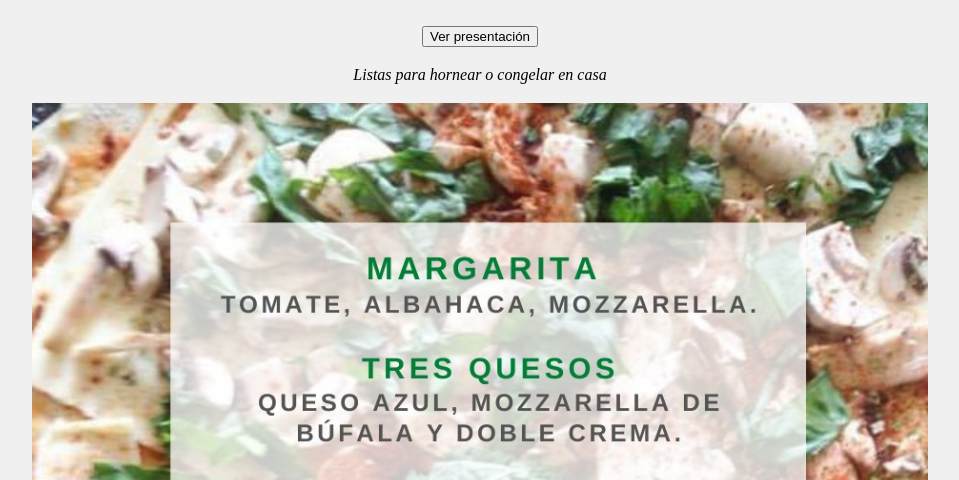
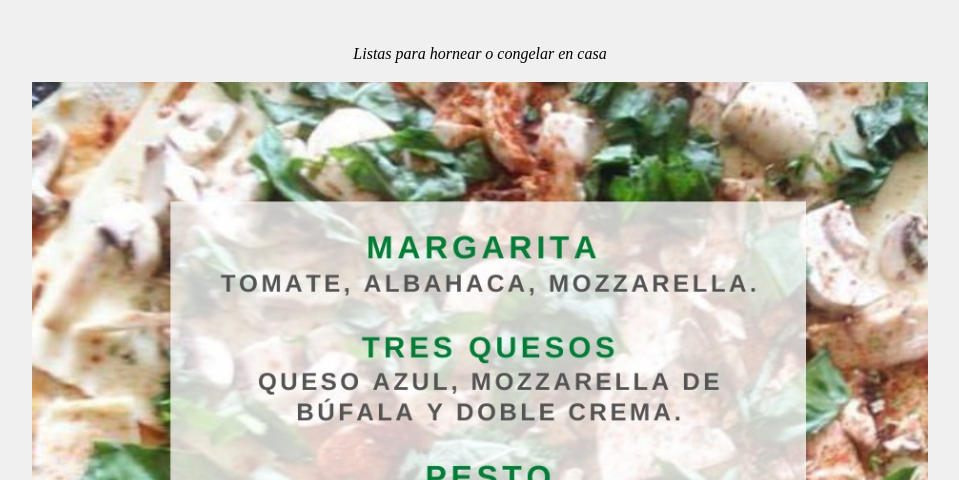
Before and after one commit to aprtlt26/gourmt-floral, a plain HTML site: page index.html in a window 1280 px wide. Shown: the part 620-1100 px from the top of the page, without its empty margins (160-1119 px from the left). Drawn offline with Linux system fonts and the light colour scheme.

Commit message:
Update index.html

```diff
--- a/index.html
+++ b/index.html
@@ -13,7 +13,6 @@
       <h1>¡pedidos en línea!</h1>
 
     </header>
-      <button id="btn-play">Ver presentación</button>
 
     <video id="video" src="Amanecergourmetf.mp4" width="640" height="360"c></video>
 
```
